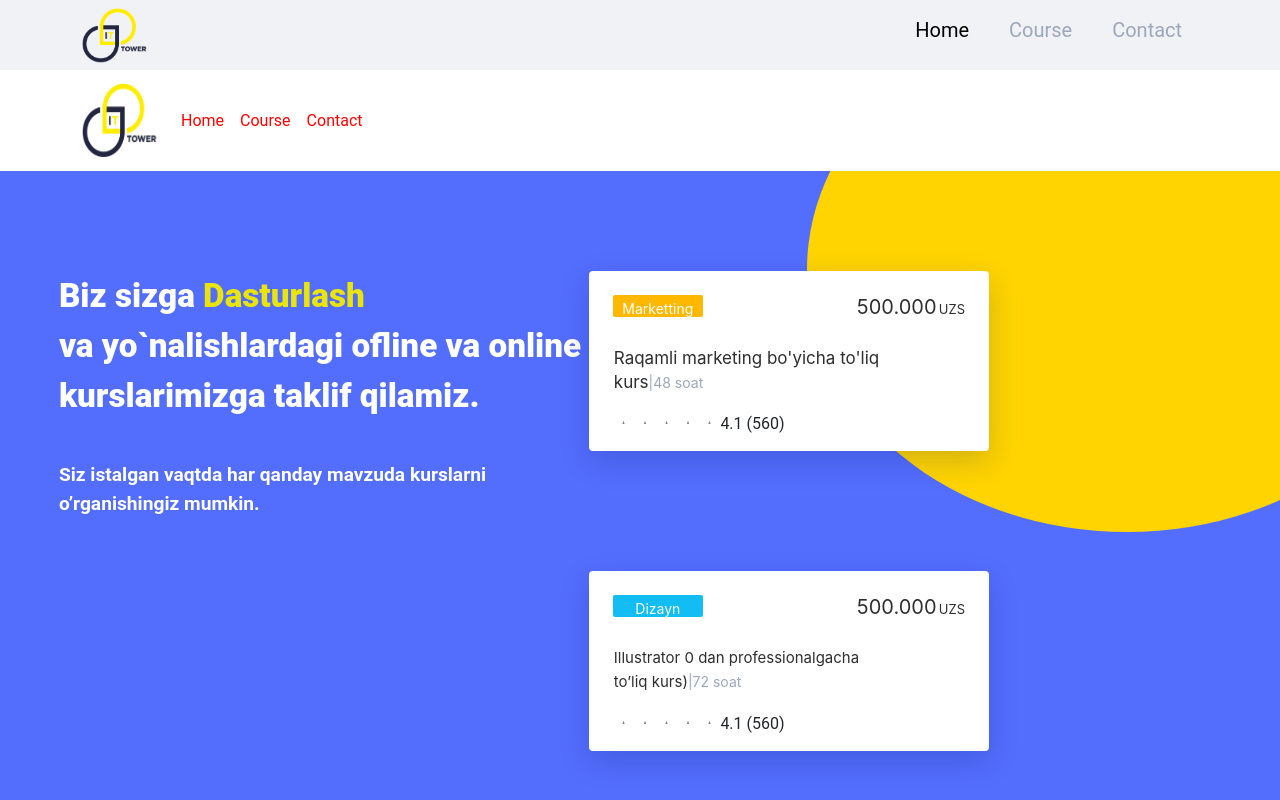
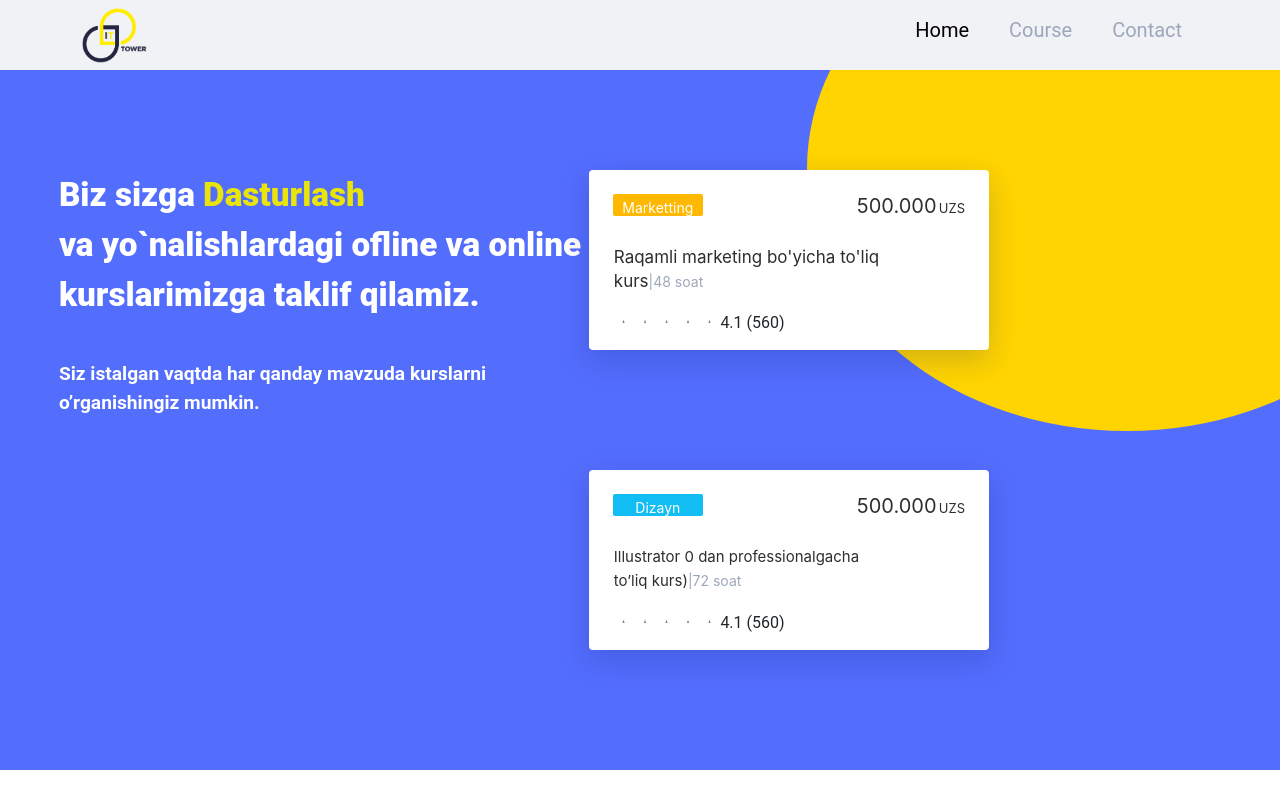
Before and after one commit to Rahmonbek/ittower, a React (Create React App) app: page / in a window 1280 px wide. Shown: the top 800 px of the page. Built offline with nearby package versions, Linux system fonts and the light colour scheme.

Commit message:
IT-Tower-Finish
Tugadi:

```diff
--- a/src/pages/dashboards/pages/Bosh.js
+++ b/src/pages/dashboards/pages/Bosh.js
@@ -20,32 +20,7 @@ import { BrowserRouter,Link } from "react-router-dom";
 export default function Bosh() {
   return (
     <div>
-      <Navbar
-        className={styles.navbar}
-        style={{ backgroundColor: "#FFFFFF" }}
-        collapseOnSelect
-        expand="lg"
-      >
-        <Container>
-          <Navbar.Brand href="#home">
-            <img src={logo122} style={{width:'75px',height:'75px'}} />
-          </Navbar.Brand>
-          <Navbar.Toggle aria-controls="responsive-navbar-nav" />
-          <Navbar.Collapse id="responsive-navbar-nav">
-            <Nav className={styles.selectLanguage}>
 
-                <BrowserRouter>
-
-                <Nav.Link>  <Link to="/">Home</Link></Nav.Link>
-                <Nav.Link>  <Link to="/course">Course</Link></Nav.Link>
-                <Nav.Link>     <Link to="/contact">Contact</Link></Nav.Link>
-
-                </BrowserRouter>
-
-            </Nav>
-          </Navbar.Collapse>
-        </Container>
-      </Navbar>
     </div>
   );
 }
```
